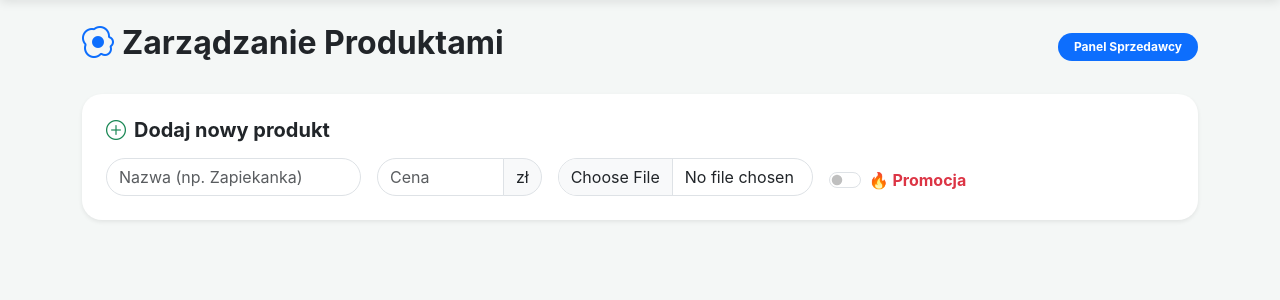
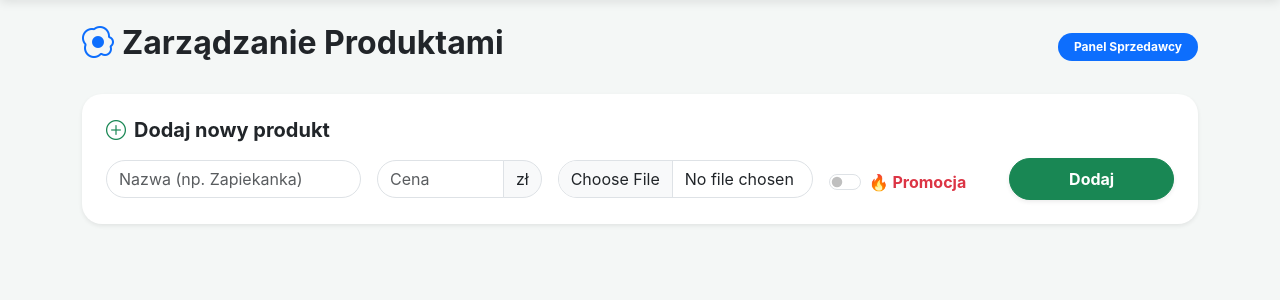
Before and after one commit to user4206977/system_sklepikowy, a PHP site: page /admin/products.php in a window 1280 px wide. Shown: the part 80-380 px from the top of the page. Run offline with PHP 8.4, Linux system fonts and the light colour scheme; a user stored in the database is signed in; data comes from the database, SQL or seed files in the repository.

Commit message:
DOdanie przyciksu dodania

```diff
--- a/admin/products.php
+++ b/admin/products.php
@@ -62,3 +62,6 @@ include '../includes/header.php';
                     <label class="form-check-label fw-bold text-danger" for="p">🔥 Promocja</label>
                 </div>
             </div>
+            <div class="col-md-2">
+                <button name="add" class="btn btn-success w-100 btn-rounded fw-bold py-2 shadow-sm">Dodaj</button>
+            </div>
```
